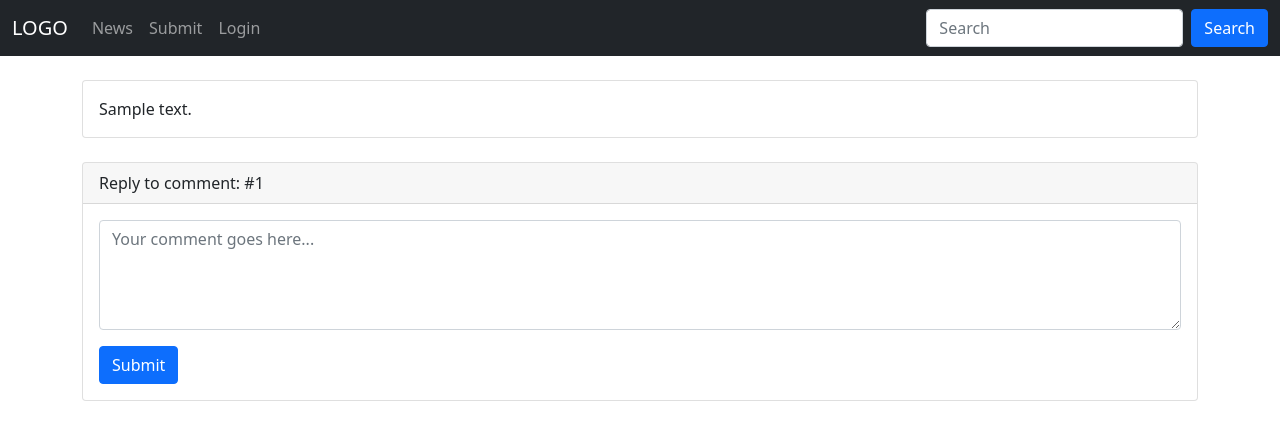
After one commit to balazsmatepetro/django-hacker-news-clone, a Django app: page /news/1/comments/1/reply in a window 1280 px wide. The commit adds this page. Shown: the top 440 px of the page. Run offline with Django 3.2, Linux system fonts and the light colour scheme; tables that the repository leaves empty hold one stand-in row (values such as "Sample post").

Commit message:
feat(news): make possible to write reply on comments

```diff
--- /dev/null
+++ b/my_site/news/exceptions.py
@@ -0,0 +1,2 @@
+class IdMismatchError(ValueError):
+    pass
--- a/my_site/news/models.py
+++ b/my_site/news/models.py
@@ -2,6 +2,8 @@ from django.db import models
 from django.utils.text import Truncator
 
 from accounts.models import User
+
+from .exceptions import IdMismatchError
 
 
 class NewsItem(models.Model):
@@ -35,6 +37,19 @@ class Comment(models.Model):
     content = models.TextField()
     created_at = models.DateTimeField(auto_now_add=True)
 
+    @staticmethod
+    def get_comment_by_id_and_news_item_id(comment_id: int, news_item_id: int):
+        comment = Comment.objects.get(pk=comment_id)
+
+        if comment.news_item.id != news_item_id:
+            raise IdMismatchError()
+
+        return comment
+
+    @staticmethod
+    def reply_to_comment(comment, author: User, content: str):
+        return comment.comment_set.create(news_item=comment.news_item, author=author, content=content)
+
     def has_replies(self):
         return self.comment_set.count() > 0
 
--- /dev/null
+++ b/my_site/news/templates/news/partial/comment_form.html
@@ -0,0 +1,13 @@
+<form action="{{ action }}" method="POST" novalidate>
+    {% csrf_token %}
+
+    <div class="mb-3">
+        {{ form.content }}
+
+        {% if form.content.errors %}
+            {% include 'my_site/form/field_errors.html' with errors=form.content.errors %}
+        {% endif %}
+    </div>
+
+    <button class="btn btn-primary">Submit</button>
+</form>
--- a/my_site/news/templates/news/partial/comments.html
+++ b/my_site/news/templates/news/partial/comments.html
@@ -17,7 +17,9 @@
                         </time>
                     </span>
 
-                    <a class="btn btn-primary btn-sm" href="#">Reply</a>
+                    <a class="btn btn-primary btn-sm"
+                       href="{% url 'news:reply' comment.news_item.id comment.id %}"
+                    >Reply</a>
                 </div>
 
                 <div class="card-body">{{ comment.content }}</div>
--- /dev/null
+++ b/my_site/news/templates/news/reply.html
@@ -0,0 +1,17 @@
+{% extends 'my_site/layout.html' %}
+
+{% block title %}Hacker News Clone &dash; Reply{% endblock %}
+
+{% block content %}
+    <div class="card mb-4">
+        <div class="card-body">{{ comment.content }}</div>
+    </div>
+
+    <div class="card">
+        <div class="card-header">Reply to comment: #{{ comment.id }}</div>
+
+        <div class="card-body">
+            {% include 'news/partial/comment_form.html' with action=request.path form=form %}
+        </div>
+    </div>
+{% endblock %}
--- a/my_site/news/urls.py
+++ b/my_site/news/urls.py
@@ -10,4 +10,5 @@ urlpatterns = [
     path('search/', views.search, name='search'),
     path('submit/', views.submit, name='submit'),
     path('<int:news_item_id>/comments/', views.comments, name='comments'),
+    path('<int:news_item_id>/comments/<int:comment_id>/reply', views.reply, name='reply'),
 ]
--- a/my_site/news/views.py
+++ b/my_site/news/views.py
@@ -6,8 +6,9 @@ from django.http.response import Http404
 
 from accounts.models import User
 
+from .exceptions import IdMismatchError
 from .forms import CommentForm, SubmitForm
-from .models import NewsItem
+from .models import Comment, NewsItem
 
 
 def index(request):
@@ -68,6 +69,30 @@ def comments(request, news_item_id):
     })
 
 
+def reply(request, news_item_id, comment_id):
+    try:
+        comment = Comment.get_comment_by_id_and_news_item_id(comment_id=comment_id, news_item_id=news_item_id)
+
+        if request.method == 'POST':
+            form = CommentForm(request.POST)
+
+            if form.is_valid():
+                Comment.reply_to_comment(comment=comment, author=request.user, content=request.POST.get('content'))
+
+                messages.success(request, _('You\'ve successfully replied to the comment!'))
+
+                return redirect('news:comments', news_item_id=news_item_id)
+        else:
+            form = CommentForm()
+
+        return render(request, 'news/reply.html', {
+            'form': form,
+            'comment': comment,
+        })
+    except IdMismatchError:
+        raise Http404
+
+
 @login_required
 def submit(request):
     if request.method == 'POST':
```
Also changed, not shown: my_site/news/templates/news/comments.html (+1 -13 lines).
